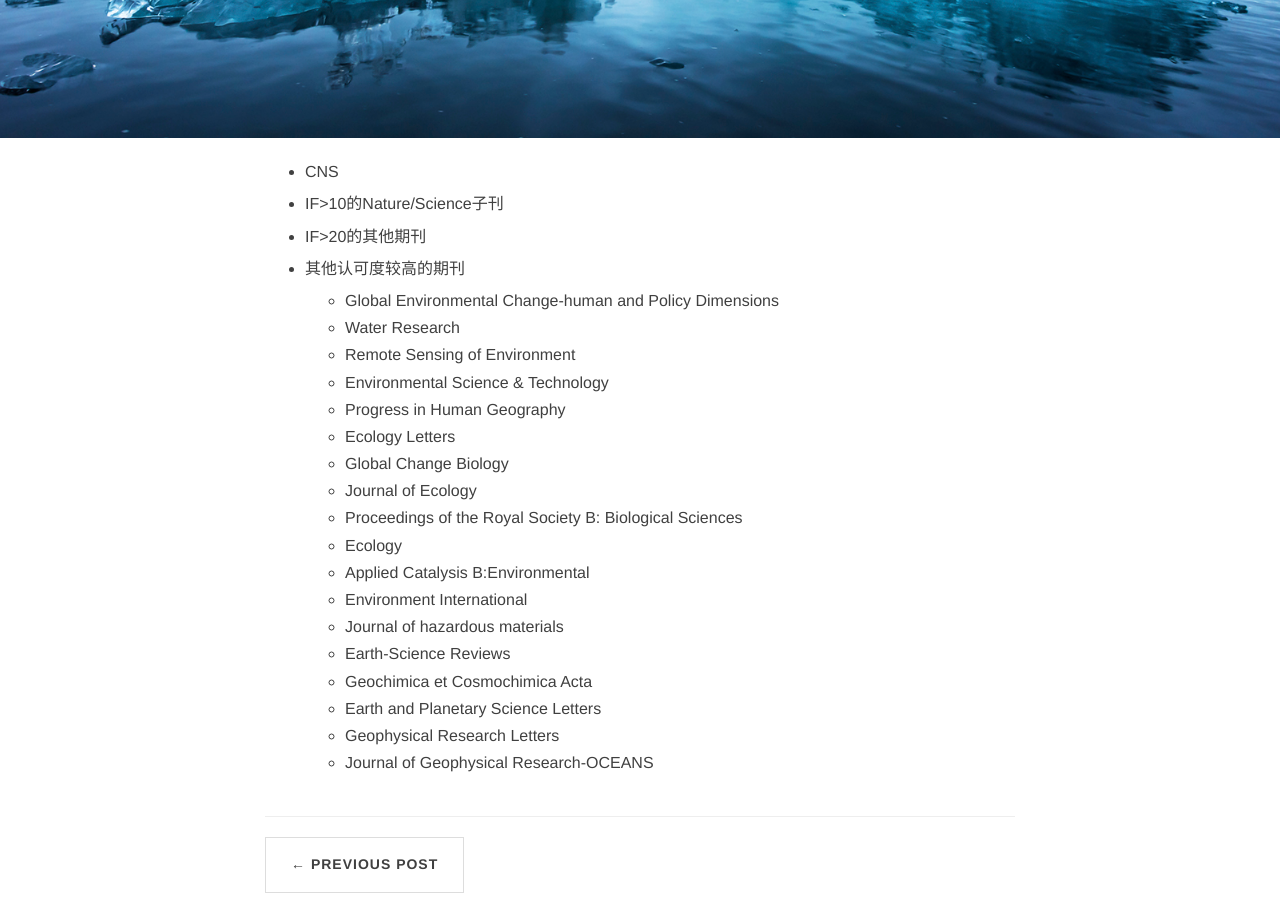
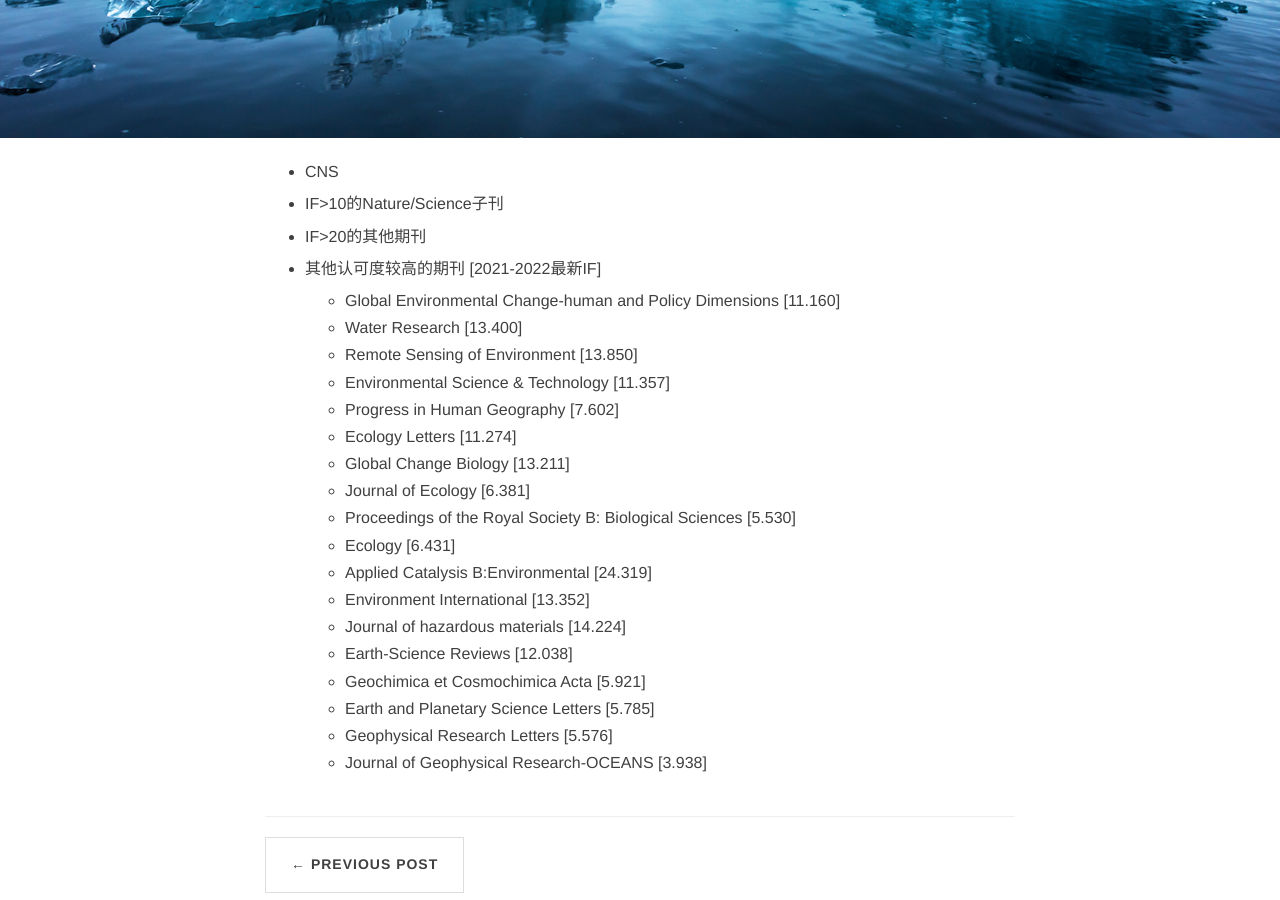
Before and after one commit to CryoECNU/cryoecnu.github.io, a Jekyll site: the page built from _posts/2022-07-13-ECNU_Journal_Targets.md, in a window 1280 px wide and 900 px high, scrolled down 296 px. Built offline with Jekyll 4.4.1, drawn with Linux system fonts in a browser that asks for light colours; nearby versions of some CDN libraries; comment, search, counter and statistics services are not loaded.

Commit message:
Update 2022-07-13-ECNU_Journal_Targets.md

```diff
--- a/_posts/2022-07-13-ECNU_Journal_Targets.md
+++ b/_posts/2022-07-13-ECNU_Journal_Targets.md
@@ -14,22 +14,22 @@ header-img: img/top.png    #这篇文章标题背景图片
 
 - IF>20的其他期刊
 
-- 其他认可度较高的期刊
-	- Global Environmental Change-human and Policy Dimensions
-	- Water Research
-	- Remote Sensing of Environment
-	- Environmental Science & Technology
-	- Progress in Human Geography
-	- Ecology Letters
-	- Global Change Biology
-	- Journal of Ecology
-	- Proceedings of the Royal Society B: Biological Sciences
-	- Ecology
-	- Applied Catalysis B:Environmental
-	- Environment International
-	- Journal of hazardous materials
-	- Earth-Science Reviews
-	- Geochimica et Cosmochimica Acta
-	- Earth and Planetary Science Letters
-	- Geophysical Research Letters
-	- Journal of Geophysical Research-OCEANS
+- 其他认可度较高的期刊 [2021-2022最新IF]
+	- Global Environmental Change-human and Policy Dimensions [11.160]
+	- Water Research [13.400]
+	- Remote Sensing of Environment [13.850]
+	- Environmental Science & Technology [11.357]
+	- Progress in Human Geography [7.602]
+	- Ecology Letters [11.274]
+	- Global Change Biology [13.211]
+	- Journal of Ecology [6.381]
+	- Proceedings of the Royal Society B: Biological Sciences [5.530]
+	- Ecology [6.431]
+	- Applied Catalysis B:Environmental [24.319]
+	- Environment International [13.352]
+	- Journal of hazardous materials [14.224]
+	- Earth-Science Reviews [12.038]
+	- Geochimica et Cosmochimica Acta [5.921]
+	- Earth and Planetary Science Letters [5.785]
+	- Geophysical Research Letters [5.576]
+	- Journal of Geophysical Research-OCEANS [3.938]
```
